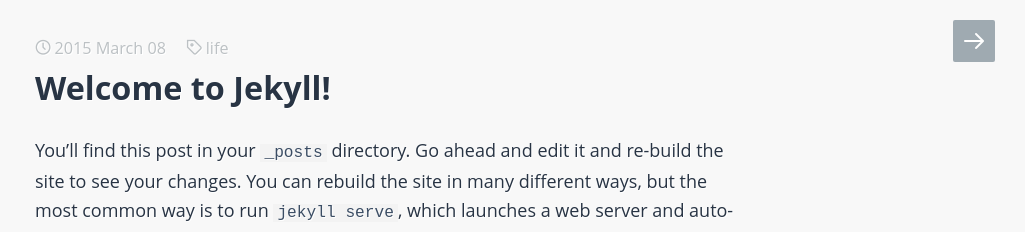
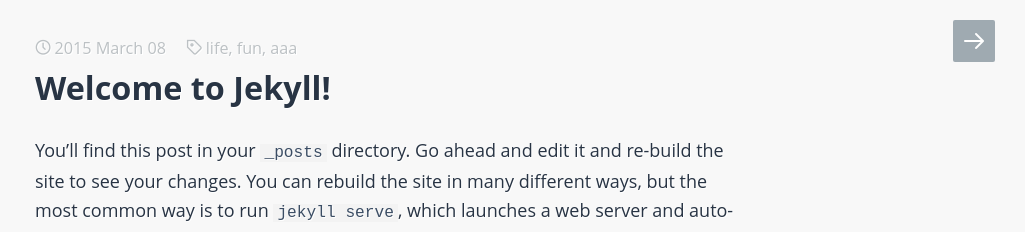
Before and after one commit to linbinhan/linbinhan.github.io, a Jekyll site: the page built from _posts/2015-03-08-welcome-to-jekyll.markdown, in a window 1280 px wide. Shown: the top 232 px of the page, without its empty margins (255-1280 px from the left). Built offline with Jekyll 4.4.1, drawn with Linux system fonts in a browser that asks for light colours.

Commit message:
Update 2015-03-08-welcome-to-jekyll.markdown

```diff
--- a/_posts/2015-03-08-welcome-to-jekyll.markdown
+++ b/_posts/2015-03-08-welcome-to-jekyll.markdown
@@ -2,8 +2,8 @@
 layout: post
 title:  "Welcome to Jekyll!"
 date:   2015-03-08 22:21:49
-categories: life fun
-tags: life
+categories: fun
+tags: life fun aaa
 ---
 You’ll find this post in your `_posts` directory. Go ahead and edit it and re-build the site to see your changes. You can rebuild the site in many different ways, but the most common way is to run `jekyll serve`, which launches a web server and auto-regenerates your site when a file is updated.
 
```
